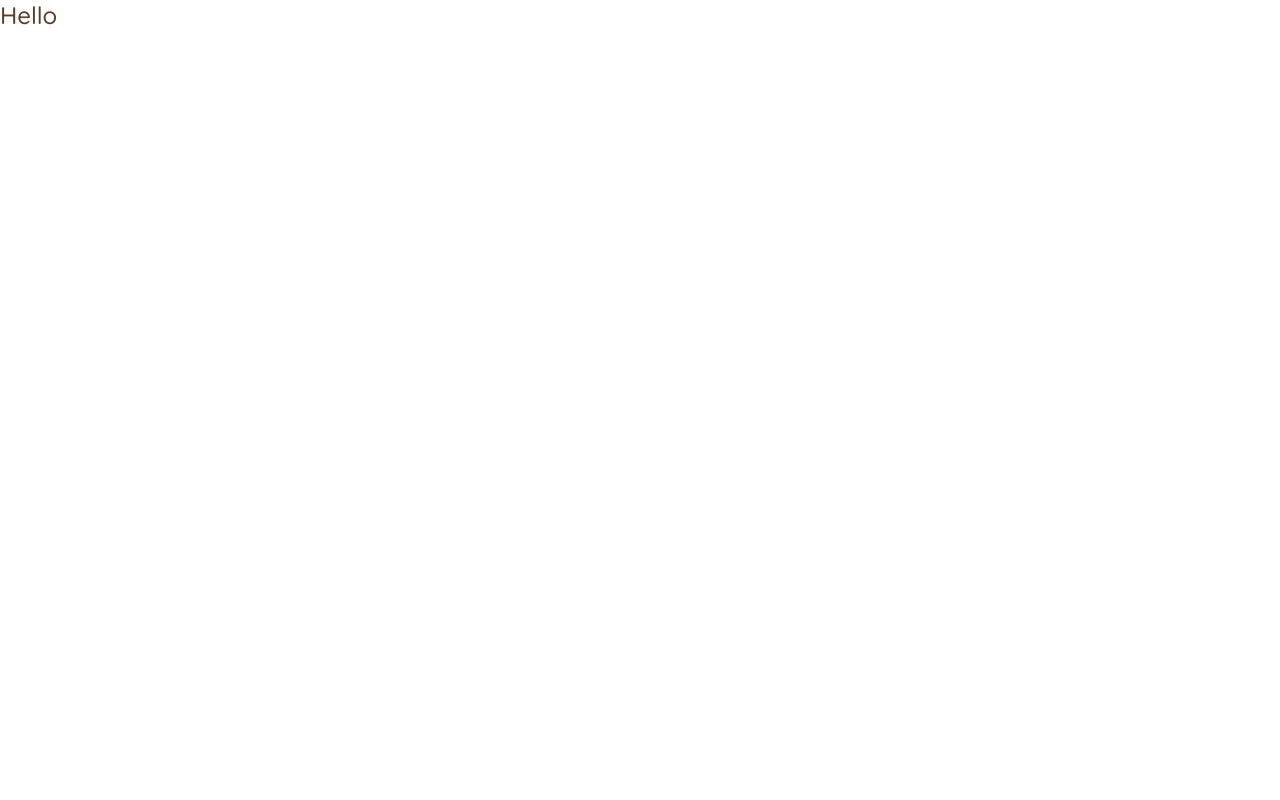
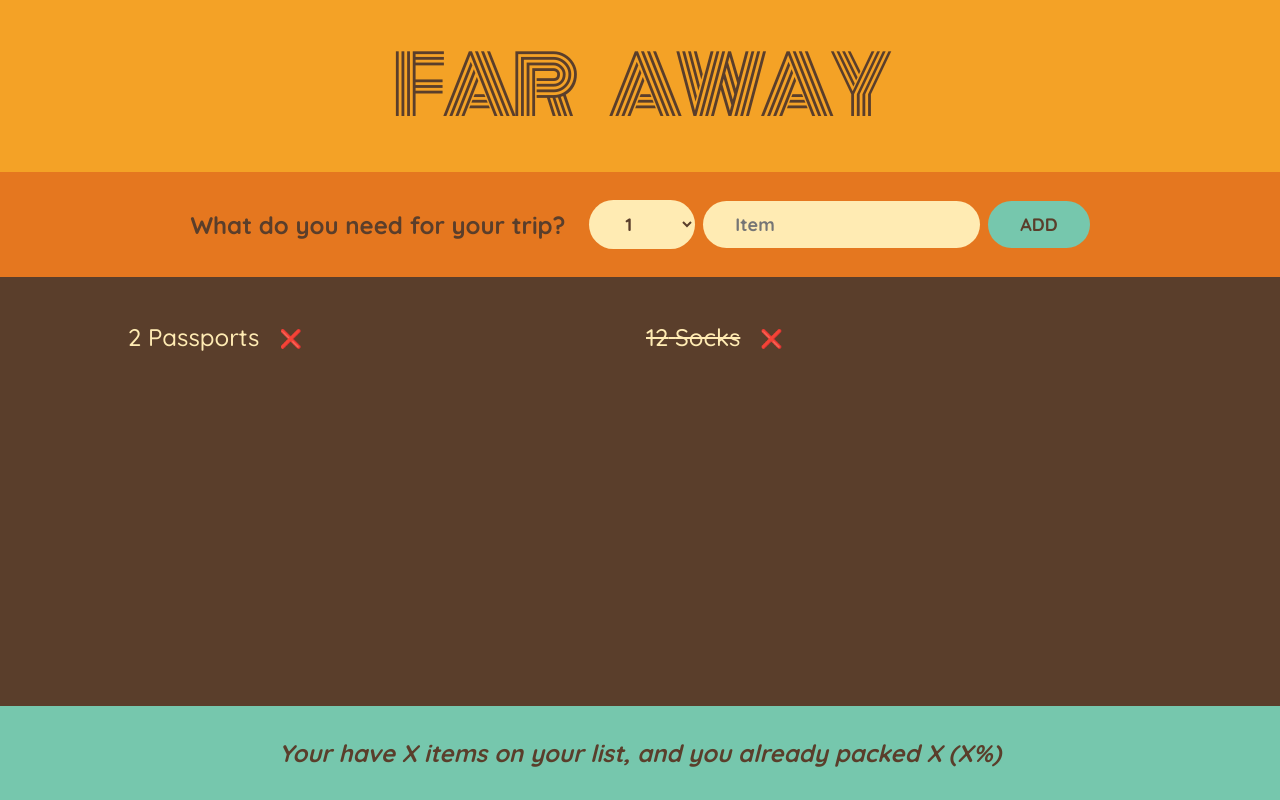
Before and after one commit to FadhelAlqaidoom/05-travel-list-2, a React (Create React App) app: page / in a window 1280 px wide. Built offline with nearby package versions, Linux system fonts and the light colour scheme.

Commit message:
Finish the Remove Items by click in the X button

```diff
--- a/src/App.js
+++ b/src/App.js
@@ -1,5 +1,107 @@
-function App() {
-  return <div className="App">Hello</div>;
-}
+import React, { useState } from 'react';
+
+const App = () => {
+  const [items, setItems] = useState([
+    { id: 1, description: 'Passports', quantity: 2, packed: false },
+    { id: 2, description: 'Socks', quantity: 12, packed: true },
+  ]);
+  return (
+    <div className="app">
+      <Logo />
+      <Form items={items} setItems={setItems} />
+      <PackingList items={items} setItems={setItems} />
+      <Stats />
+    </div>
+  );
+};
+
+const Logo = () => {
+  return <h1>FAR AWAY</h1>;
+};
+
+const Form = ({ items, setItems }) => {
+  const [description, setDescription] = useState('');
+  const [quantity, setQuantity] = useState(1);
+
+  function handleSubmit(e) {
+    e.preventDefault();
+
+    if (!description) return;
+
+    const newItem = {
+      description,
+      quantity,
+      packed: false,
+      id: Date.now(),
+    };
+    setItems([...items, newItem]);
+    setDescription('');
+    setQuantity(1);
+  }
+
+  return (
+    <form className="add-form" onSubmit={handleSubmit}>
+      <h3>What do you need for your trip?</h3>
+      <select
+        value={quantity}
+        onChange={(e) => setQuantity(Number(e.target.value))}
+      >
+        {Array.from({ length: 20 }, (_, i) => i + 1).map((num) => (
+          <option value={num} key={num}>
+            {num}
+          </option>
+        ))}
+      </select>
+      <input
+        type="text"
+        placeholder="Item"
+        value={description}
+        onChange={(e) => setDescription(e.target.value)}
+      />
+      <button type="submit">Add</button>
+    </form>
+  );
+};
+
+const PackingList = ({ items, setItems }) => {
+  const removeItem = (idToRemove) => {
+    const filteredItems = items.filter(
+      (item) => item.id !== idToRemove
+    );
+    setItems(filteredItems);
+  };
+  return (
+    <div className="list">
+      <ul>
+        {items.map((item) => (
+          <Item item={item} key={item.id} removeItem={removeItem} />
+        ))}
+      </ul>
+    </div>
+  );
+};
+
+const Item = ({ item, removeItem }) => {
+  return (
+    <li>
+      <span
+        style={item.packed ? { textDecoration: 'line-through' } : {}}
+      >
+        {item.quantity} {item.description}
+      </span>
+      <button onClick={() => removeItem(item.id)}>❌</button>
+    </li>
+  );
+};
+
+const Stats = () => {
+  return (
+    <footer className="stats">
+      <em>
+        Your have X items on your list, and you already packed X (X%)
+      </em>
+    </footer>
+  );
+};
 
 export default App;
```
Also changed, not shown: src/index.css (+4 -4 lines).
